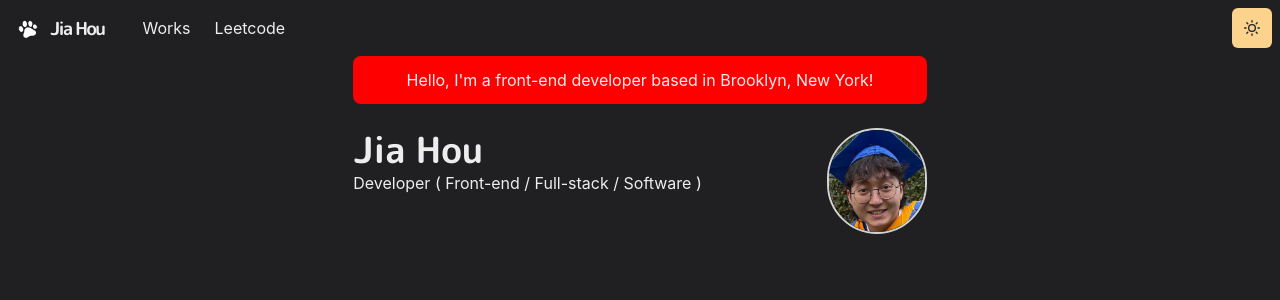
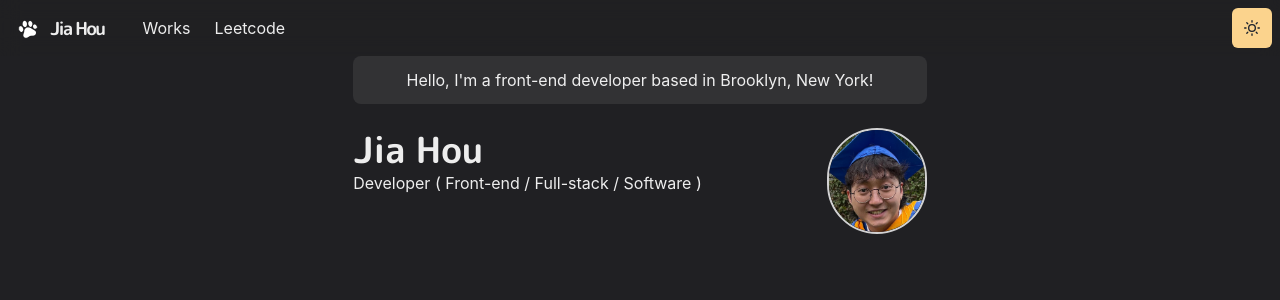
Before and after one commit to jaykaicheng/jaykaicheng-homepage, a Next.js app: page / in a window 1280 px wide. Shown: the top 300 px of the page. Built offline with nearby package versions, Linux system fonts and the light colour scheme.

Commit message:
added section.js

```diff
--- a/pages/index.js
+++ b/pages/index.js
@@ -1,9 +1,15 @@
-import { Container, Box, Heading, Image } from '@chakra-ui/react'
+import { Container, Box, Heading, Image, useColorModeValue } from '@chakra-ui/react'
 
 const Page = () => {
   return (
     <Container>
-      <Box borderRadius="lg" bg="red" p={3} mb={6} align="center">
+      <Box
+        borderRadius="lg"
+        bg={useColorModeValue('whiteAlpha.500', 'whiteAlpha.200')}
+        p={3}
+        mb={6}
+        align="center"
+      >
 	  Hello, I&apos;m a front-end developer based in Brooklyn, New York!
       </Box>
 
```
Also changed, not shown: components/section.js (added).
